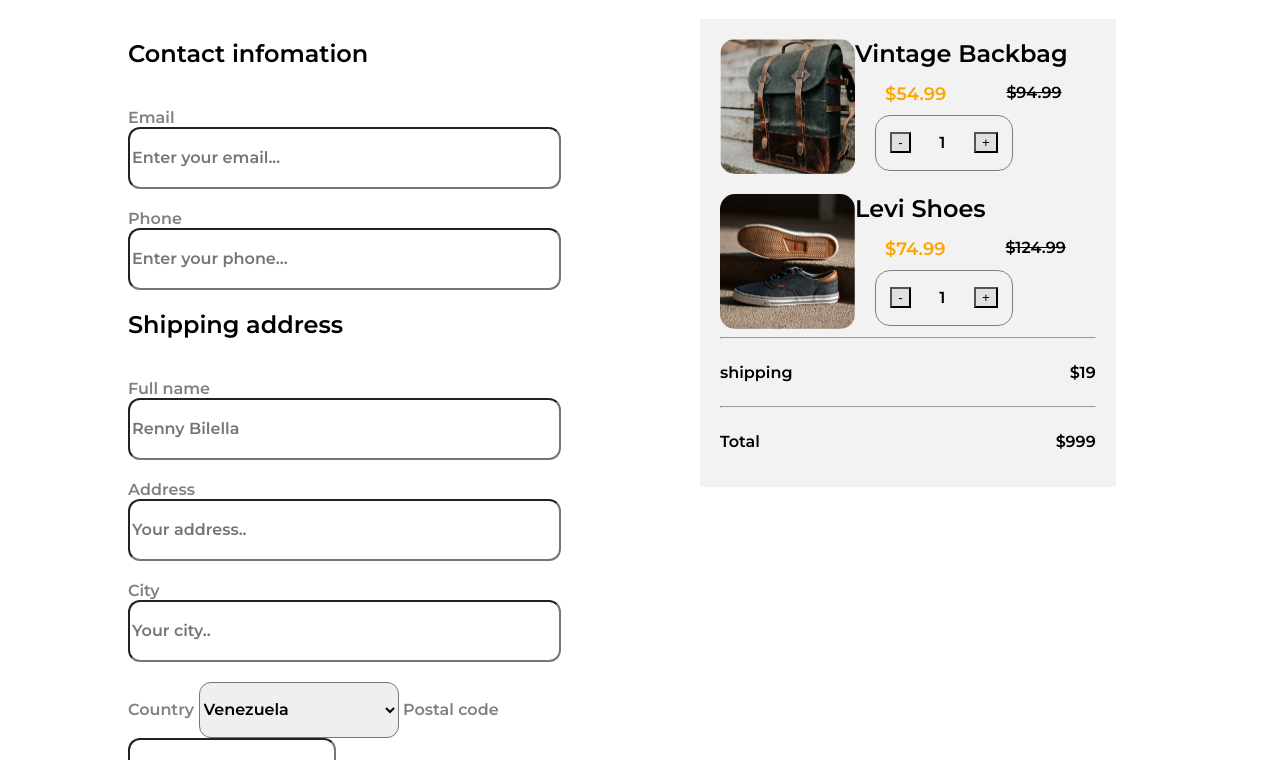
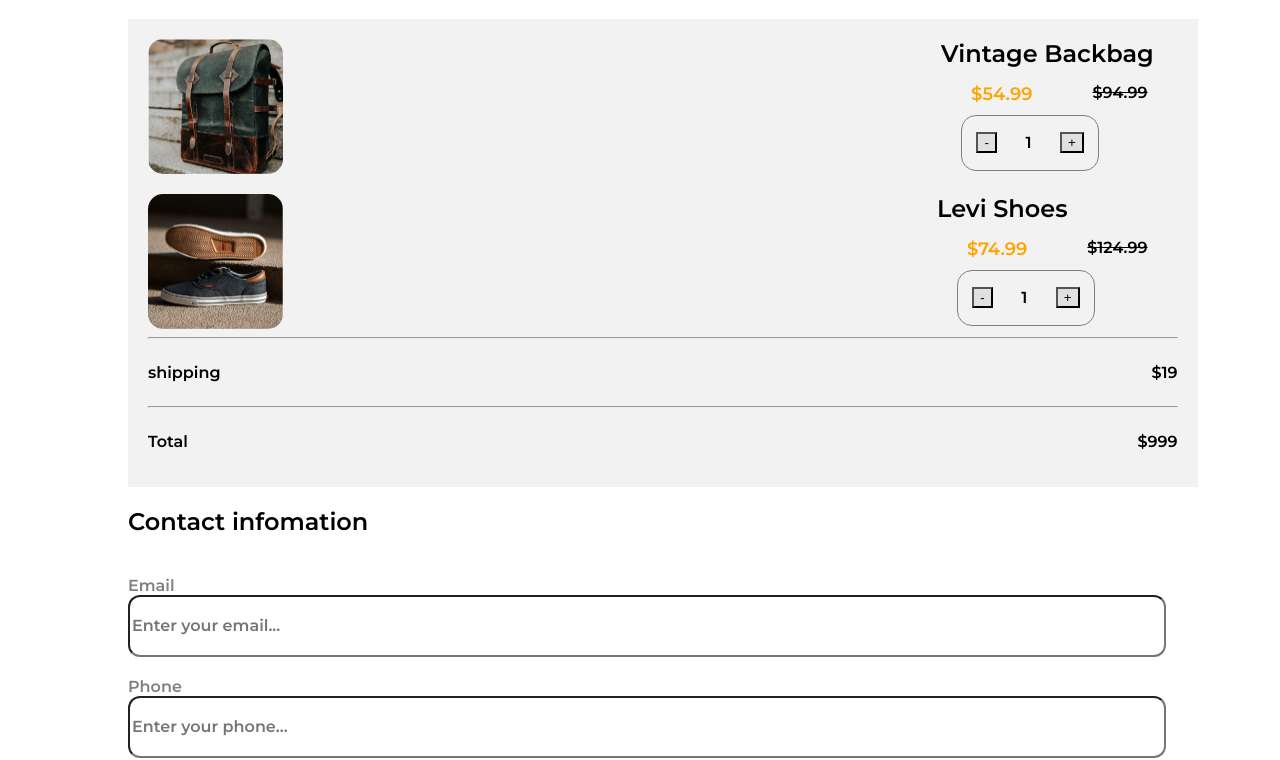
Before and after one commit to RennyBilella/Checkout-page, a plain HTML site: page index.html in a window 1280 px wide. Shown: the part 63-823 px from the top of the page. Drawn offline with nearby package versions, Linux system fonts and the light colour scheme; a script that the page names is missing.

Commit message:
media 770px added

```diff
--- a/src/style.css
+++ b/src/style.css
@@ -25,16 +25,17 @@ body {
     margin-bottom: 10px;
 }
 
-.price{
+.price {
     color: orange;
-    font-size:18px;
+    font-size: 18px;
 }
 
-.discount{
-    text-decoration-line:line-through;
+.discount {
+    text-decoration-line: line-through;
 }
-.product p{
-margin: 5px 30px 10px 30px
+
+.product p {
+    margin: 5px 30px 10px 30px
 }
 
 .card img {
@@ -45,17 +46,19 @@ margin: 5px 30px 10px 30px
 
 .product {
     display: flex;
-   align-content: stretch;
+    align-content: stretch;
 }
 
-#product2{
+#product2 {
     margin-top: 20px;
 
 }
-.dollar{
+
+.dollar {
     display: flex;
 
 }
+
 .quantity {
     margin-left: 20px;
     border: 1px solid grey;
@@ -90,9 +93,9 @@ margin: 5px 30px 10px 30px
 
 }
 
-label{
-padding-top: 20px;
-color: gray;
+label {
+    padding-top: 20px;
+    color: gray;
 }
 
 .slots {
@@ -102,20 +105,23 @@ color: gray;
     font-size: 16px;
     font-family: 'Montserrat', sans-serif;
 }
-.slots2{
+
+.slots2 {
     width: 200px;
     height: 56px;
     border-radius: 12px;
     font-size: 16px;
     font-family: 'Montserrat', sans-serif;
 }
-.direction{
-    margin-top:20px;
+
+.direction {
+    margin-top: 20px;
 }
 
-.save{
+.save {
     margin: 20px;
 }
+
 .continue {
     width: 166px;
     height: 54px;
@@ -128,7 +134,8 @@ color: gray;
         flex-direction: row-reverse;
         justify-content: start;
     }
-    body{
+
+    body {
         margin: 2%;
         font-family: 'Montserrat', sans-serif;
         font-weight: 600;
@@ -138,18 +145,32 @@ color: gray;
         width: 380px;
     }
 
-    .card{
-        font-size: 11px;
+    .quantity {
+        margin-left: 40px;
     }
 
-    .quantity{
-        margin-left: 40px;
-    }
-    .price{
+    .price {
         font-size: 12px;
     }
 
+}
+
+@media (min-width: 768px) {
+    .container{
+        display: block;
+    }
     .card{
-        margin-left: 16px;
+        width: 90%;
+    }
+    .product {
+        justify-content: space-between;
+    }
+
+    .formulary{
+        width: 90%;
+    }
+
+    .slots{
+        width: 100%;
     }
 }
```
